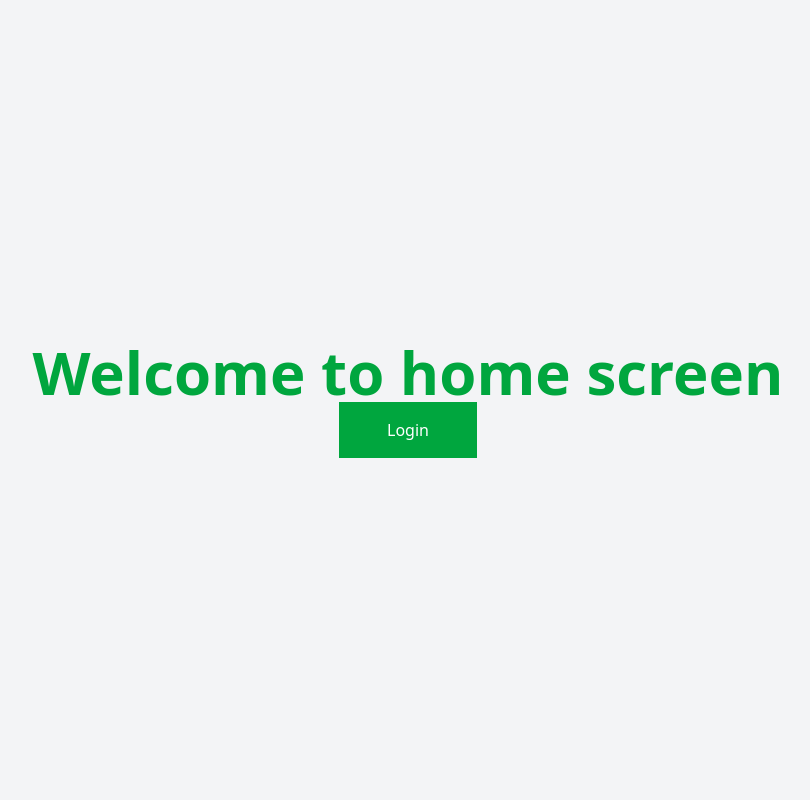
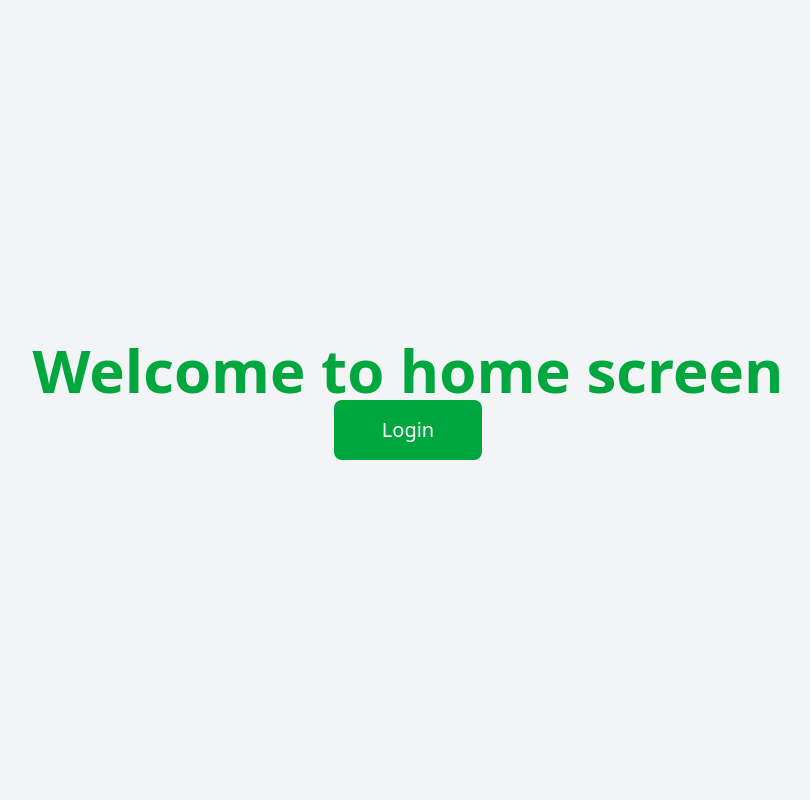
Before and after one commit to AmirAbbasDev/Authentication-Using-Django, a Django app: page / in a window 1280 px wide. Shown: the whole page, without its empty margins (232-1042 px from the left). Run offline with Django 5.2, Linux system fonts and the light colour scheme; some libraries are stand-ins or nearby versions.

Commit message:
first commit

```diff
--- a/joblens/settings.py
+++ b/joblens/settings.py
@@ -136,5 +136,5 @@ EMAIL_BACKEND = "django.core.mail.backends.smtp.EmailBackend"
 EMAIL_HOST = "smtp.gmail.com"
 EMAIL_USE_TLS = True
 EMAIL_PORT = 587
-EMAIL_HOST_USER = "joblens.official@gmail.com"
-EMAIL_HOST_PASSWORD = "jdsw zuhp xvav hjxo"
+EMAIL_HOST_USER = "write your own emial"
+EMAIL_HOST_PASSWORD = ""
--- a/static/css/styles.css
+++ b/static/css/styles.css
@@ -25,6 +25,8 @@
     --container-md: 28rem;
     --text-sm: 0.875rem;
     --text-sm--line-height: calc(1.25 / 0.875);
+    --text-xl: 1.25rem;
+    --text-xl--line-height: calc(1.75 / 1.25);
     --text-2xl: 1.5rem;
     --text-2xl--line-height: calc(2 / 1.5);
     --text-4xl: 2.25rem;
@@ -322,6 +324,10 @@
   .rounded-lg {
     border-radius: var(--radius-lg);
   }
+  .rounded-l {
+    border-top-left-radius: 0.25rem;
+    border-bottom-left-radius: 0.25rem;
+  }
   .border {
     border-style: var(--tw-border-style);
     border-width: 1px;
@@ -380,6 +386,10 @@
   .text-sm {
     font-size: var(--text-sm);
     line-height: var(--tw-leading, var(--text-sm--line-height));
+  }
+  .text-xl {
+    font-size: var(--text-xl);
+    line-height: var(--tw-leading, var(--text-xl--line-height));
   }
   .font-bold {
     --tw-font-weight: var(--font-weight-bold);
--- a/templates/home/home.html
+++ b/templates/home/home.html
@@ -6,15 +6,15 @@
 {% block header %}
 {% endblock header %}
 {% block content %}
-    <section class="min-h-[100vh] w-full bg-gray-100 flex flex-col justify-center items-center">
+    <section class="min-h-[100vh] w-full bg-gray-100 flex flex-col justify-center items-center text-xl">
         <h1 class="text-6xl font-bold text-green-600">Welcome to home screen</h1>
         {% if request.user.is_authenticated %}
             <p class="text-amber-500 text-4xl font-medium">Mr. {{ request.user.username }}</p>
             <a href="{% url 'logout' %}"
-               class="text-white bg-red-500 hover:bg-red-600 py-4 px-12 transition-all duration-500">Logout</a>
+               class="text-white bg-red-500 hover:bg-red-600 py-4 px-12 rounded-lg transition-all duration-500">Logout</a>
         {% else %}
             <a href="{% url 'login' %}"
-               class="text-white bg-green-600 hover:bg-green-700 py-4 px-12 transition-all duration-500">Login</a>
+               class="text-white bg-green-600 hover:bg-green-700 py-4 px-12 rounded-lg transition-all duration-500">Login</a>
         {% endif %}
     </section>
 {% endblock content %}
```
